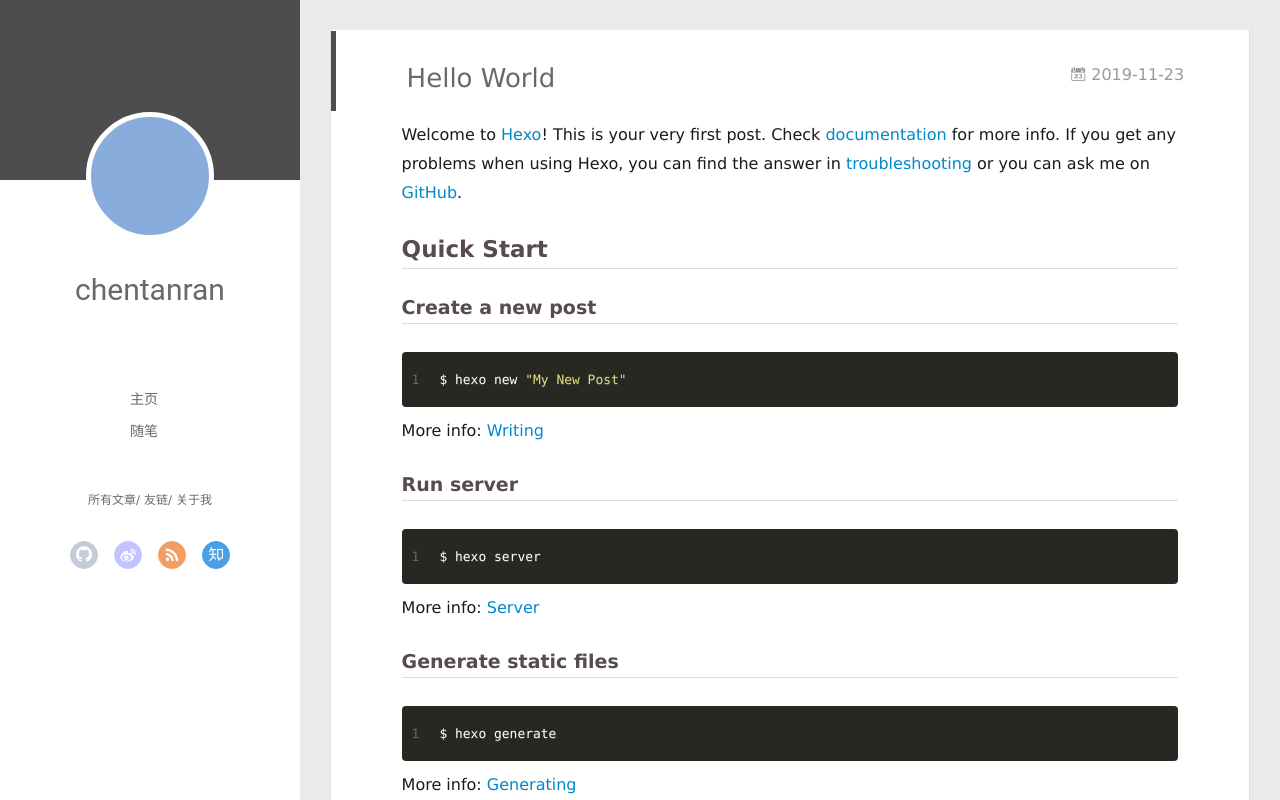
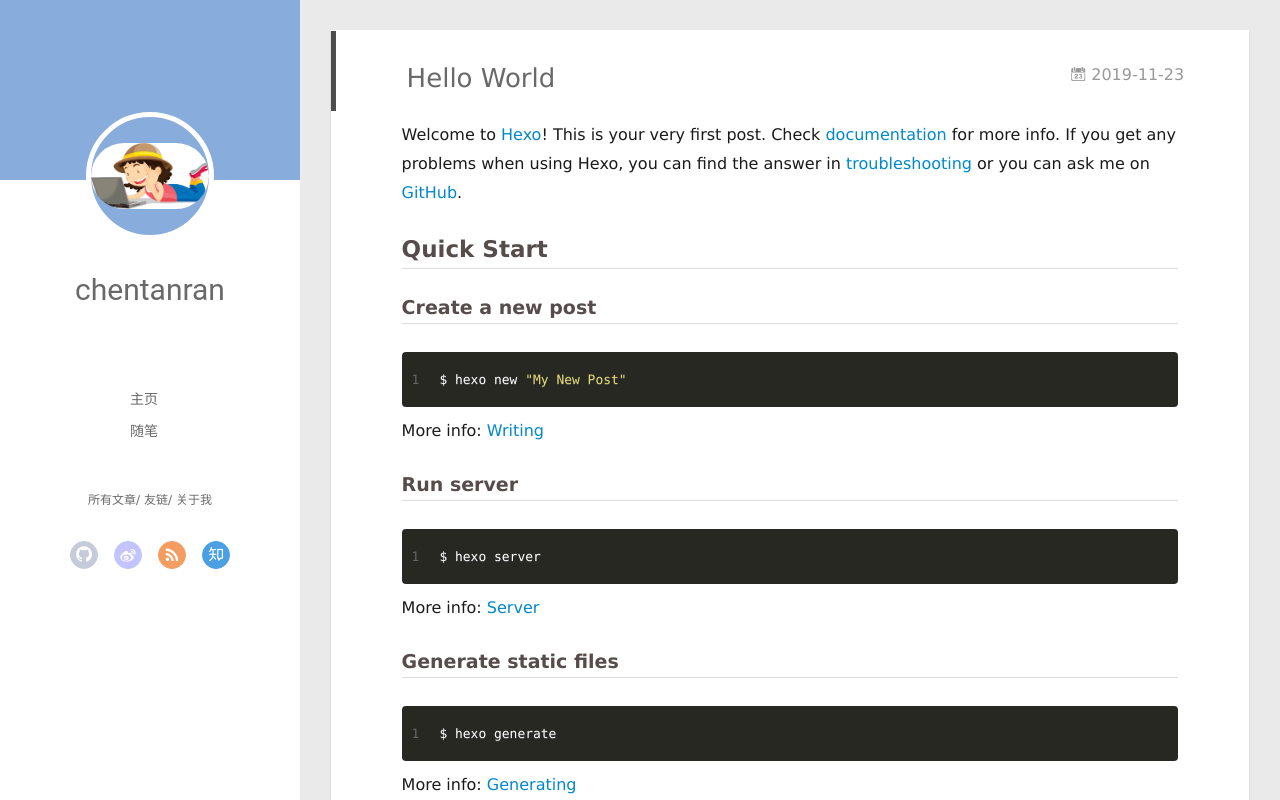
Before and after one commit to chentanran/chentanran.github.io, a plain HTML site: page 2019/11/23/hello-world/index.html in a window 1280 px wide. Drawn offline with Linux system fonts and the light colour scheme; no server answers.

Commit message:
Site updated: 2019-11-23 16:20:36

```diff
--- a/2019/11/23/hello-world/index.html
+++ b/2019/11/23/hello-world/index.html
@@ -41,11 +41,11 @@
     <canvas id="anm-canvas" class="anm-canvas"></canvas>
     <div class="left-col" q-class="show:isShow">
 
-<div class="overlay" style="background: #4d4d4d"></div>
+<div class="overlay" style="background: #88acdb"></div>
 <div class="intrude-less">
 	<header id="header" class="inner">
 		<a href="/" class="profilepic">
-			<img src="" class="js-avatar">
+			<img src="/img/kt1.jpg" class="js-avatar">
 		</a>
 		<hgroup>
 		  <h1 class="header-author"><a href="/">chentanran</a></h1>
@@ -96,14 +96,14 @@
     <div class="mid-col" q-class="show:isShow,hide:isShow|isFalse">
 
 <nav id="mobile-nav">
-  	<div class="overlay js-overlay" style="background: #4d4d4d"></div>
+  	<div class="overlay js-overlay" style="background: #88acdb"></div>
 	<div class="btnctn js-mobile-btnctn">
   		<div class="slider-trigger list" q-on="click: openSlider(e)"><i class="icon icon-sort"></i></div>
 	</div>
 	<div class="intrude-less">
 		<header id="header" class="inner">
 			<div class="profilepic">
-				<img src="" class="js-avatar">
+				<img src="/img/kt1.jpg" class="js-avatar">
 			</div>
 			<hgroup>
 			  <h1 class="header-author js-header-author">chentanran</h1>
```
Also changed, not shown: 2019/11/23/第一篇播客文章/index.html (+4 -4 lines), archives/2019/11/index.html (+4 -4 lines), archives/2019/index.html (+4 -4 lines), archives/index.html (+4 -4 lines), index.html (+4 -4 lines), img/kt1.jpg (added).
